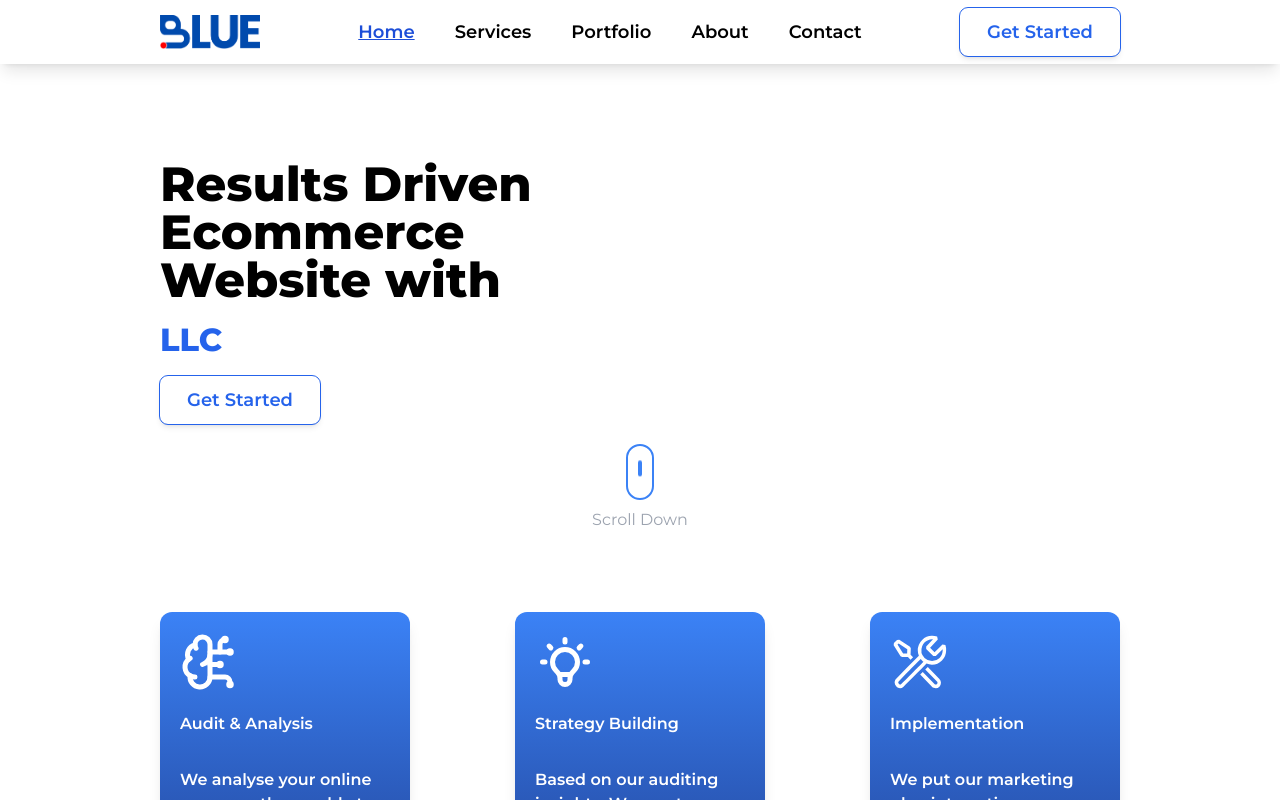
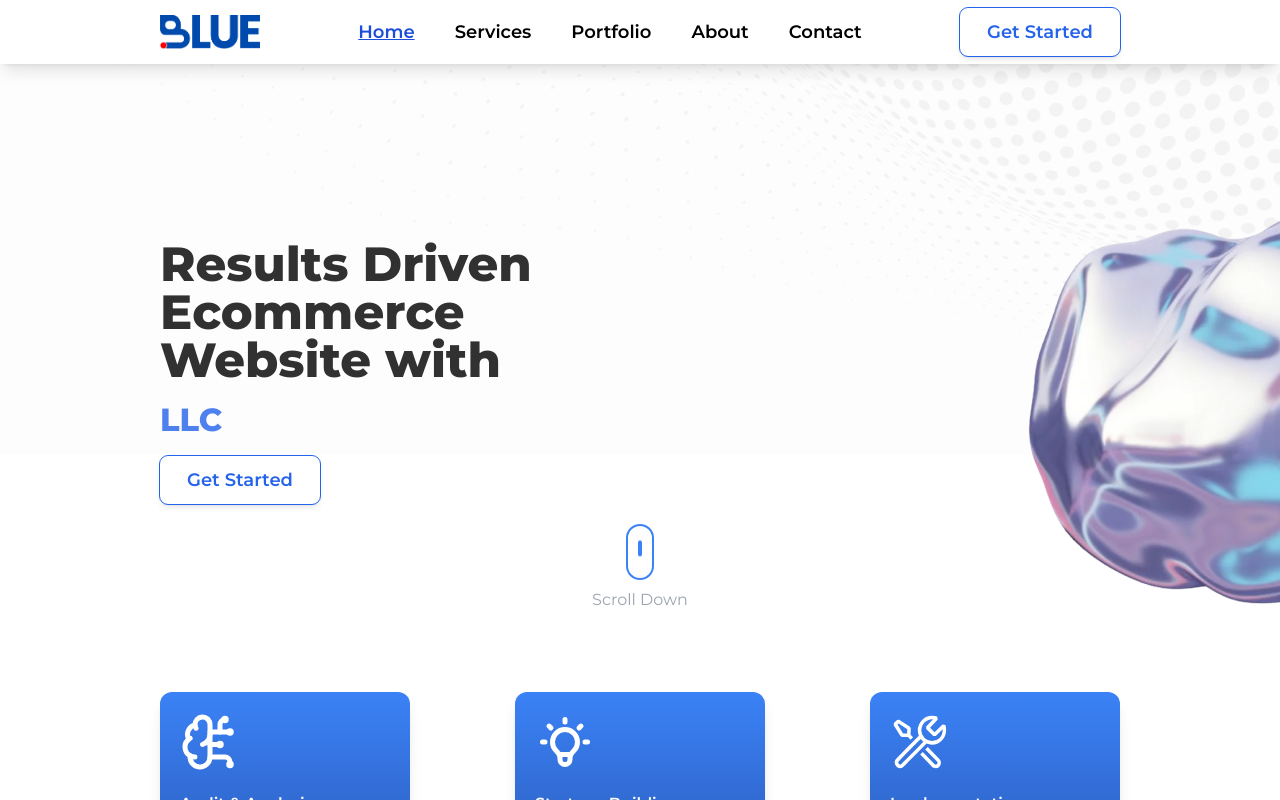
Before and after one commit to AkaAbdullah/kalag, a React (Vite) app: page / in a window 1280 px wide. Shown: the top 800 px of the page. Built offline with nearby package versions, Linux system fonts and the light colour scheme.

Commit message:
bg added

```diff
--- a/src/pages/HomePage.jsx
+++ b/src/pages/HomePage.jsx
@@ -7,11 +7,19 @@ import { HeroSection } from "../components/HeroSection";
 import { ConsultSection } from "../components/ConsultSection";
 import { WhyChooseUsSection } from "../components/WhyChooseUsSection";
 import { Reviews } from "../components/Reviews";
+import { mediaData } from "../utils/mediaData";
 // import { ReactSlider } from "../components/Slider";
 
 export const HomePage = () => {
   return (
     <section className=" space-y-20 scroll-smooth  h-full">
+      <div className=" w-full top-16 left-0  absolute">
+        <img src={mediaData.heroBg} />
+      </div>
+      <div className=" absolute right-0 top-0">
+        <img src={mediaData.textureimg} />
+      </div>
+
       <div className=" py-20">
         <HeroSection />
         <Cards cardData={cardData} />
--- a/src/pages/ServicesPage.jsx
+++ b/src/pages/ServicesPage.jsx
@@ -1,10 +1,14 @@
 import React from "react";
 import { ServicesSection } from "../components/ServicesSection";
 import { serviceCardData } from "../utils/cardData";
+import { mediaData } from "../utils/mediaData";
 
 export const ServicesPage = () => {
   return (
     <section>
+      <div className=" -z-10 w-full top-16 left-0  absolute">
+        <img src={mediaData.heroBg} />
+      </div>
       <ServicesSection cardData={serviceCardData} />
     </section>
   );
--- a/src/utils/mediaData.js
+++ b/src/utils/mediaData.js
@@ -10,9 +10,13 @@ import c7 from "../assets/c7.jpg";
 import c8 from "../assets/c8.jpg";
 import c9 from "../assets/c9.png";
 import c10 from "../assets/c10.jpg";
+import heroBg from "../assets/bgimg.png";
+import textureimg from "../assets/textureimg.png";
 
 export const mediaData = {
   logo1,
+  heroBg,
+  textureimg,
   logo2,
   c1,
   c2,
```
Also changed, not shown: src/assets/bgimg.png (added), src/assets/textureimg.png (added).
